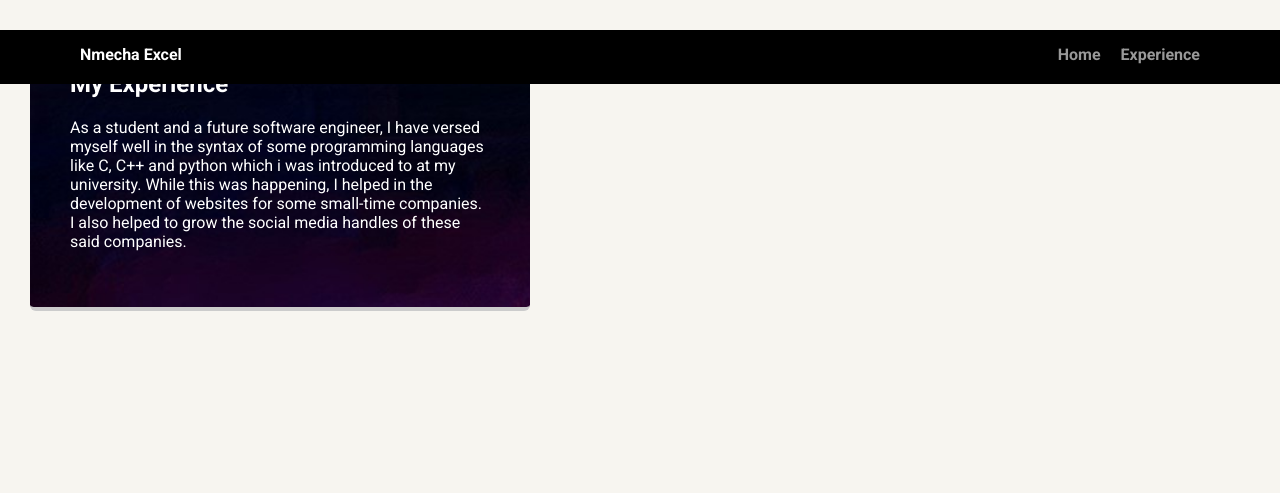
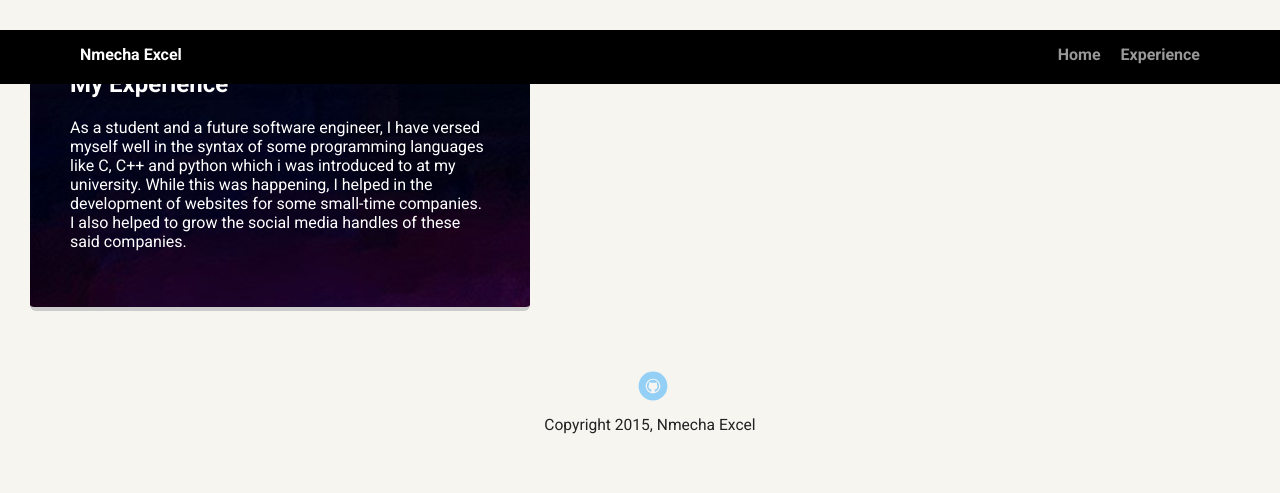
Before and after one commit to nmechaexcel/TreehouseProject1, a plain HTML site: page portfolio_update_v1/experience.html in a window 1280 px wide. Drawn offline with Linux system fonts and the light colour scheme; a web font is replaced by a local one.

Commit message:
Edited html files

```diff
--- a/portfolio_update_v1/experience.html
+++ b/portfolio_update_v1/experience.html
@@ -2,7 +2,7 @@
 <html lang="en">
 <head>
   <meta charset="utf-8">
-  <title>Jane Smith's Profile</title>
+  <title>Nmecha Excel's experience</title>
   <meta name="viewport" content="width=device-width, initial-scale=1.0">
   <link rel="stylesheet" href="styles.css">
   <link href="https://fonts.googleapis.com/css?family=Muli%7CRoboto:400,300,500,700,900" rel="stylesheet"></head>
@@ -19,3 +19,9 @@
       <h2>My Experience</h2>
       <p>As a student and a future software engineer, I have versed myself well in the syntax of some programming languages like C, C++ and python which i was introduced to at my university. While this was happening, I helped in the development of websites for some small-time companies. I also helped to grow the social media handles of these said companies.</p>
     </article>
+    <footer>
+      <ul>
+        <li><a href="https://github.com/nmechaexcel" class="social github">Github</a></li>
+      </ul>
+      <p class="copyright">Copyright 2015, Nmecha Excel</p>
+    </footer>
```
Also changed, not shown: portfolio_update_v1/index.html (+2 -2 lines).
